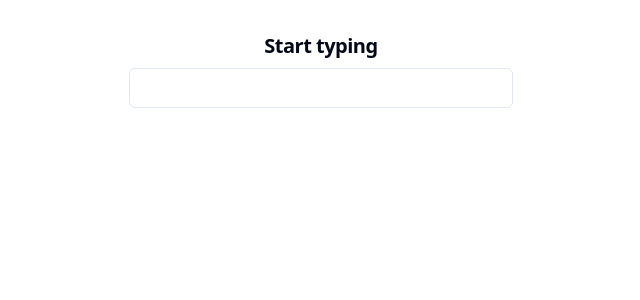
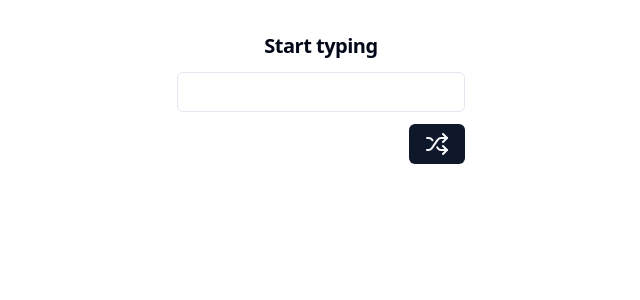
Before and after one commit to callumfairbairn/anagram-helper, a React (Vite) app: page / in a window 1280 px wide. Shown: the top 300 px of the page, without its empty margins (319-959 px from the left). Built offline with nearby package versions, Linux system fonts and the light colour scheme.

Commit message:
Add shuffle button

```diff
--- a/src/App.tsx
+++ b/src/App.tsx
@@ -1,32 +1,41 @@
 import { useState } from 'react';
 import './App.css'
 import { Input } from './components/ui/input'
+import { Button } from './components/ui/button';
+import { ShuffleIcon } from 'lucide-react';
 
 const BASE_RADIUS = 100
+const boxDim = 27
 
 function App() {
-  const [input, setInput] = useState('');
-  const randomisedInput = input.split('').sort(() => Math.random() < 0.5 ? -1 : 1)
+  const [input, setInput] = useState<string[]>([]);
   const radius = getRadius(input.length)
 
   return (
-    <div className='flex flex-col items-center gap-2'>
-      <h4 className='scroll-m-20 text-xl font-semibold tracking-tight'>Start typing</h4>
-      <Input className='max-w-sm' onChange={(e) => { setInput(e.target.value.toLocaleUpperCase()) }} />
-      <div style={{ paddingTop: radius, marginTop: '1.5rem' }}>
-        {randomisedInput.map((char, i) =>
-          <div
-            key={i}
-            className={`absolute border h-7 w-7 text-xl`}
-            style={{ ...getTransform(input.length, i, radius) }}
-          >
-            {char}
-          </div>
-        )}
+    <div className='flex flex-col items-center'>
+      <div className='flex flex-col items-center gap-3'>
+        <h4 className='scroll-m-20 text-xl font-semibold tracking-tight w-72'>Start typing</h4>
+        <Input className='max-w-sm' onChange={(e) => { setInput(e.target.value.toLocaleUpperCase().split('').sort(randomSort)) }} />
+        <div className='self-end shrink-3'>
+          <Button onClick={() => setInput(prevValue => [...prevValue.sort(randomSort)])} className='self-end'><ShuffleIcon /></Button>
+        </div>
+        <div style={{ paddingTop: radius }}>
+          {input.map((char, i) =>
+            <div
+              key={`${i}-${char}`}
+              className={`absolute border text-xl`}
+              style={{ width: `${boxDim}px`, height: `${boxDim}px`, ...getTransform(input.length, i, radius) }}
+            >
+              {char}
+            </div>
+          )}
+        </div>
       </div>
     </div>
   )
 }
+
+const randomSort = () => Math.random() < 0.5 ? -1 : 1
 
 const getRadius = (inputLength: number) => {
   const charLimit = 13
@@ -41,7 +50,7 @@ const getTransform = (inputLength: number, index: number, radius: number) => {
   const yTranslate = Math.floor(Math.cos((index / inputLength) * 2 * Math.PI) * radius)
   const xTranslate = Math.floor(Math.sin((index / inputLength) * 2 * Math.PI) * radius)
   return {
-    transform: `translate(${xTranslate}px, ${-yTranslate}px)`
+    transform: `translate(${xTranslate - boxDim / 2}px, ${-yTranslate}px)`
   }
 }
 
```
